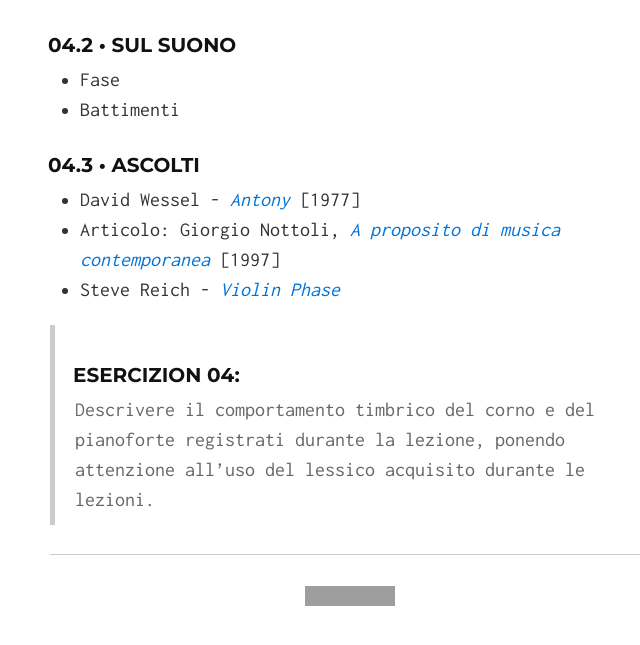
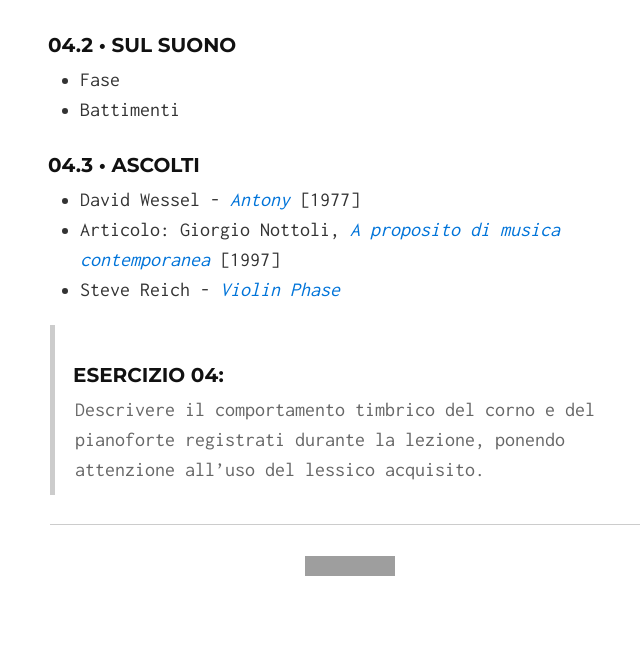
Before and after one commit to grammaton/IMCSC, a Jekyll site: the page built from index.md, in a window 1280 px wide and 900 px high, scrolled down 11508 px, cut to the strip 194-839 px from the top of the window. Shown: the whole strip, without its empty margins (290-930 px from the left). Built offline with Jekyll 4.4.1, drawn with Linux system fonts in a browser that asks for light colours; grey boxes are pictures that could not be loaded.

Commit message:
eser 4 fixes

```diff
--- a/index.md
+++ b/index.md
@@ -307,10 +307,9 @@ sia analitiche che tenciche, registrando strumenti durante la lezione.
   * Articolo: Giorgio Nottoli, [*A proposito di musica contemporanea*](http://www.associazionemusicaoggi.com/file/A_proposito_di_musica_contemporanea_.pdf) [1997]
  - Steve Reich - [*Violin Phase*](https://www.youtube.com/watch?v=i36Qhn7NhoA)
 
-> ### Esercizion 04:
+> ### Esercizio 04:
 > Descrivere il comportamento timbrico del corno e del pianoforte registrati
-durante la lezione, ponendo attenzione all'uso del lessico acquisito durante le
-lezioni.
+durante la lezione, ponendo attenzione all'uso del lessico acquisito.
 
 ---
 
```
